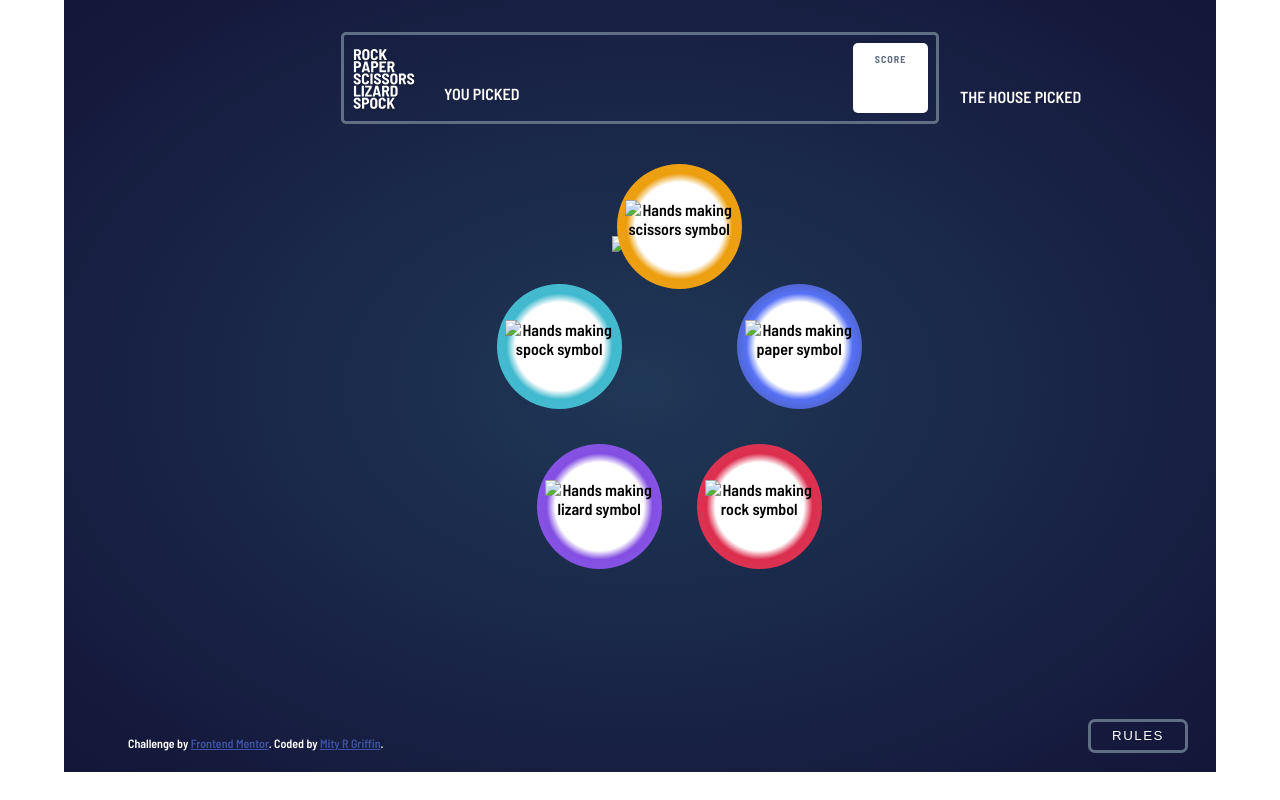
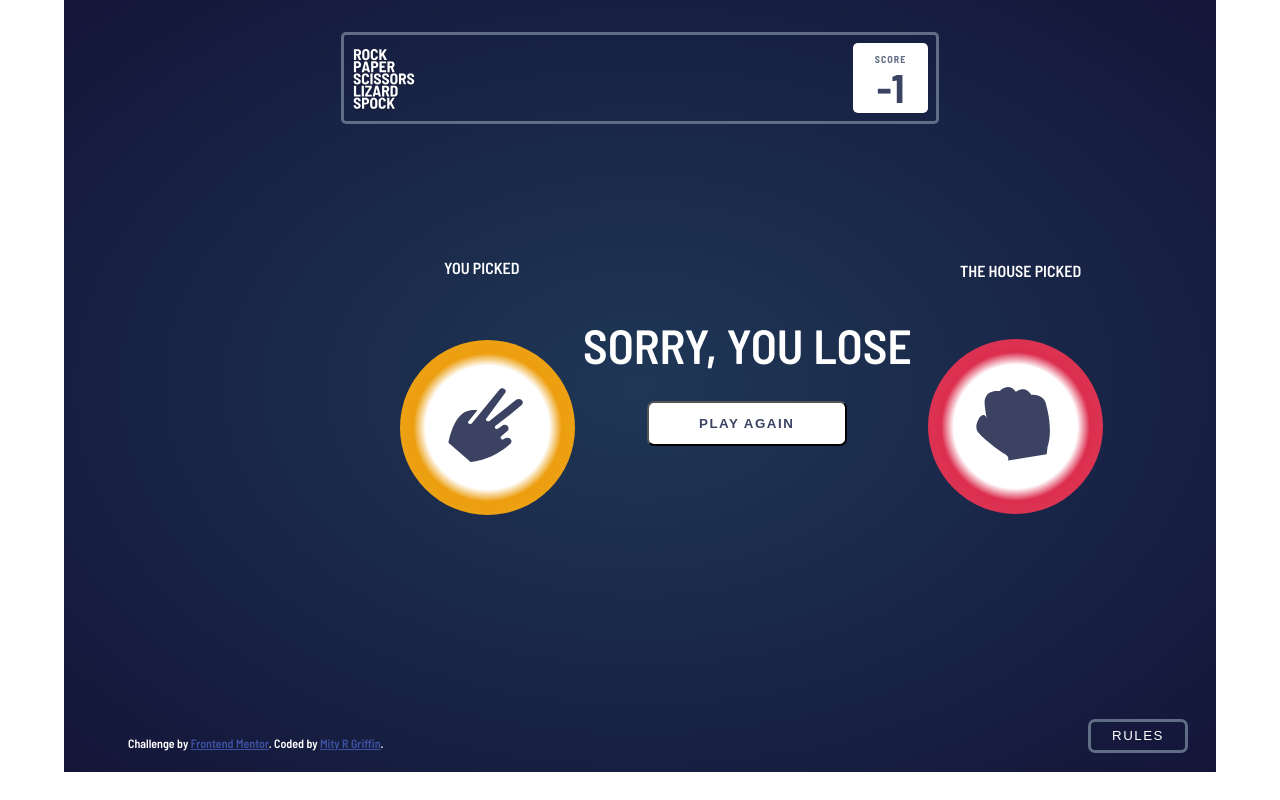
Before and after one commit to mistyrgriffin/frontendmentorchallenge_rpsls, a plain HTML site: page index.html in a window 1280 px wide. Both pictures are taken after a click on the picture 679 px from the left and 219 px from the top of the page. Drawn offline with Linux system fonts and the light colour scheme.

Commit message:
Add files via upload

```diff
--- a/index.html
+++ b/index.html
@@ -20,37 +20,37 @@
         </div>
         <div id="game-space" class="gamespace">
             <div class="pentagon-space">
-                <img id="pentagon-img" class="pentagon" src=".../images/bg-pentagon.svg" alt="Pentagon shape">
+                <img id="pentagon-img" class="pentagon" src="images/bg-pentagon.svg" alt="Pentagon shape">
             </div>
             <div class="button-space">
                 <div class="button-grid">
-                    <div id="mainscissors-btn" class="mainscissorsbutton"><img id="mainscissorsimg" onclick="gameScissors()" class="mainscissors-img" src=".../images/icon-scissors.svg" alt="Hands making scissors symbol"></div>
-                        <div id="mainspock-btn" class="mainspockbutton"><img id="mainspockimg" onclick="gameSpock()" class="mainspock-img" src=".../images/icon-spock.svg" alt="Hands making spock symbol"></div>
-                        <div id="mainpaper-btn" class="mainpaperbutton"><img id="mainpaperimg" onclick="gamePaper()" class="mainpaper-img" src=".../images/icon-paper.svg" alt="Hands making paper symbol"></div>
-                        <div id="mainlizard-btn" class="mainlizardbutton"><img id="mainlizardimg" onclick="gameLizard()" class="mainlizard-img" src=".../images/icon-lizard.svg" alt="Hands making lizard symbol"></div>
-                        <div id="mainrock-btn" class="mainrockbutton"><img id="mainrockimg" onclick="gameRock()" class="mainrock-img" src=".../images/icon-rock.svg" alt="Hands making rock symbol"></div>
+                    <div id="mainscissors-btn" class="mainscissorsbutton"><img id="mainscissorsimg" onclick="gameScissors()" class="mainscissors-img" src="images/icon-scissors.svg" alt="Hands making scissors symbol"></div>
+                        <div id="mainspock-btn" class="mainspockbutton"><img id="mainspockimg" onclick="gameSpock()" class="mainspock-img" src="images/icon-spock.svg" alt="Hands making spock symbol"></div>
+                        <div id="mainpaper-btn" class="mainpaperbutton"><img id="mainpaperimg" onclick="gamePaper()" class="mainpaper-img" src="images/icon-paper.svg" alt="Hands making paper symbol"></div>
+                        <div id="mainlizard-btn" class="mainlizardbutton"><img id="mainlizardimg" onclick="gameLizard()" class="mainlizard-img" src="images/icon-lizard.svg" alt="Hands making lizard symbol"></div>
+                        <div id="mainrock-btn" class="mainrockbutton"><img id="mainrockimg" onclick="gameRock()" class="mainrock-img" src="images/icon-rock.svg" alt="Hands making rock symbol"></div>
                     </div>
                 </div>
             </div>
-            <script src=".../js/script.js"></script>
+            <script src="js/script.js"></script>
         </div>
         <div id="hidden-space" class="hiddenspace">
             <div id="scissors-choice">
-                <div id="scissors-btn" class="mainscissors scissorsbutton"><img id="scissorsimg" class="mainscissors-img scissors-img" src=".../images/icon-scissors.svg" alt="Hands making scissors symbol"></div>
+                <div id="scissors-btn" class="mainscissors scissorsbutton"><img id="scissorsimg" class="mainscissors-img scissors-img" src="images/icon-scissors.svg" alt="Hands making scissors symbol"></div>
             </div>
             <div id="spock-choice">
-                <div id="spock-btn" class="spockbutton"><img id="spockimg" class="spock-img" src=".../images/icon-spock.svg" alt="Hands making spock symbol"></div>
+                <div id="spock-btn" class="spockbutton"><img id="spockimg" class="spock-img" src="images/icon-spock.svg" alt="Hands making spock symbol"></div>
             </div>
             <div id="paper-choice">
-                <div id="paper-btn" class="paperbutton"><img id="paperimg" class="paper-img" src=".../images/icon-paper.svg" alt="Hands making paper symbol"></div>
+                <div id="paper-btn" class="paperbutton"><img id="paperimg" class="paper-img" src="images/icon-paper.svg" alt="Hands making paper symbol"></div>
             </div>
             <div id="lizard-choice">
-                <div id="lizard-btn" class="lizardbutton"><img id="lizardimg" class="lizard-img" src=".../images/icon-lizard.svg" alt="Hands making lizard symbol"></div>
+                <div id="lizard-btn" class="lizardbutton"><img id="lizardimg" class="lizard-img" src="images/icon-lizard.svg" alt="Hands making lizard symbol"></div>
             </div>
             <div id="rock-choice">
-                <div id="rock-btn" class="rockbutton"><img id="rockimg" class="rock-img" src=".../images/icon-rock.svg" alt="Hands making rock symbol"></div>
+                <div id="rock-btn" class="rockbutton"><img id="rockimg" class="rock-img" src="images/icon-rock.svg" alt="Hands making rock symbol"></div>
             </div>
-            <script src=".../js/script.js"></script>
+            <script src="js/script.js"></script>
         </div>
         <div id="active-game" class="activegame">
             <div class="activecontainer">
@@ -63,20 +63,20 @@
                 <div id="winlose-el" class="winlose"></div>
                 <button id="play-el" class="play" onclick="gameOn()">PLAY AGAIN</button>
             </div>
-            <script src=".../js/script.js"></script>
+            <script src="js/script.js"></script>
         </div>
         <button id="rules-el" class="rules" onclick="gameRules()">RULES</button>
         <div id="rules-popup" class="rulespopup">
             <div class="rulescontainer"><p>RULES</p></div>
-            <img id="rules-img" class="rulesimage" src=".../images/image-rules-bonus.svg" alt="Rules of the game">
-            <img id="close-img" class="closeimage" onclick="gameRules()" src=".../images/icon-close.svg" alt="Close the rules">
+            <img id="rules-img" class="rulesimage" src="images/image-rules-bonus.svg" alt="Rules of the game">
+            <img id="close-img" class="closeimage" onclick="gameRules()" src="images/icon-close.svg" alt="Close the rules">
         </div>
         <footer>
             <div class="attribution">
                 Challenge by <a href="https://www.frontendmentor.io?ref=challenge" target="_blank">Frontend Mentor</a>.
                 Coded by <a href="http://www.MistyRGriffin.com" target="_blank">Mity R Griffin</a>.
             </div>
-            <script src=".../js/script.js"></script>
+            <script src="js/script.js"></script>
         </footer>
     </div>
 </body>
```
